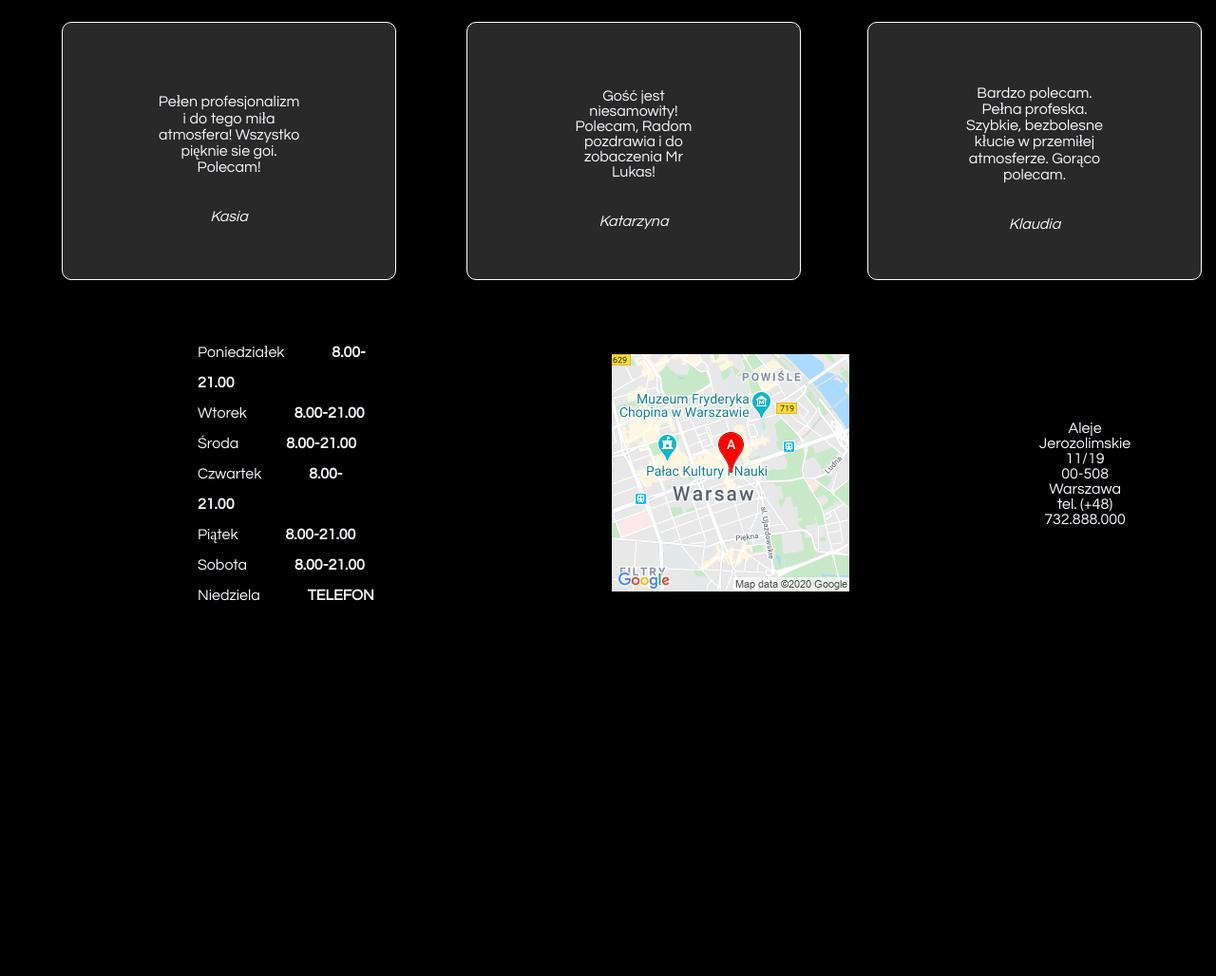
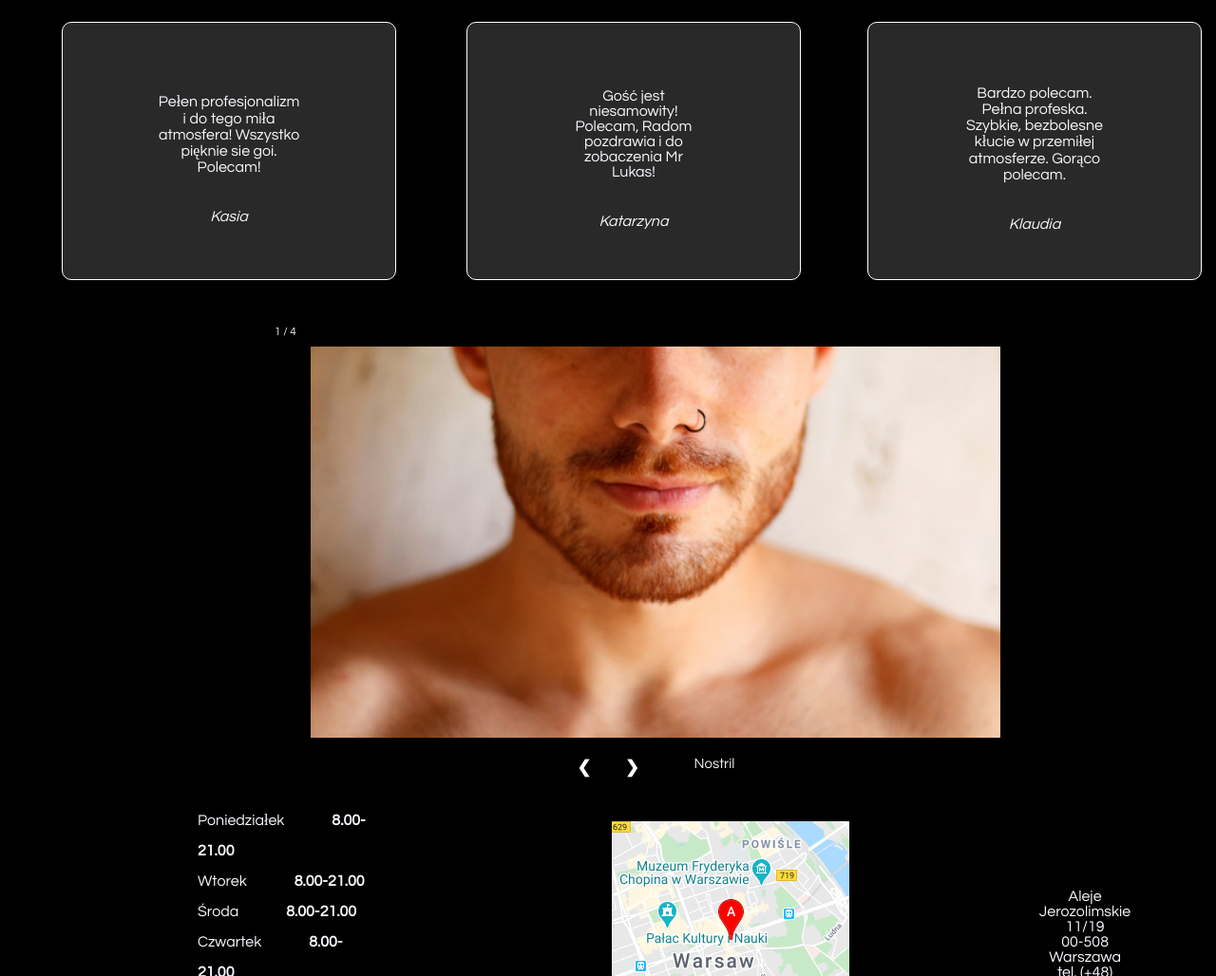
Before and after one commit to amejerowicz/Piercing, a plain HTML site: page index.html in a window 1280 px wide. Shown: the part 782-1810 px from the top of the page at 95% size. Before the commit the page ends 1483 px from the top, so only its background shows below. Drawn offline with Linux system fonts and the light colour scheme.

Commit message:
https://github.com/amejerowicz/Piercing.git

```diff
--- a/index.html
+++ b/index.html
@@ -16,7 +16,7 @@
             </div>
             <div class="buttons">
                 <a href="#main" class="main">Główna</a>
-                <a class="gallery">Galeria</a>
+                <a href="#gallery" class="gallery">Galeria</a>
                 <a href="#opinions" class="opinion">Opinie</a>
                 <a href="#contact" class="contact">Kontakt</a>
             </div>
@@ -54,6 +54,31 @@
                     </div>
                 </div>
             </div>
+            <div id="gallery" class="gallery">
+                <div class="mySlides fade">
+                  <div class="numbertext">1 / 4</div>
+                  <img src="assets/piercing3.jpg" style="width:100%">
+                  <div class="text">Nostril</div>
+                </div>
+                <div class="mySlides fade">
+                  <div class="numbertext">2 / 4</div>
+                  <img src="assets/piercing1.jpg" style="width:100%">
+                  <div class="text">Helix</div>
+                </div>
+                <div class="mySlides fade">
+                  <div class="numbertext">3 / 4</div>
+                  <img src="assets/piercing4.jpg" style="width:100%">
+                  <div class="text">Septum</div>
+                </div>
+                <div class="mySlides fade">
+                    <div class="numbertext">4 / 4</div>
+                    <img src="assets/piercing5.jpg" style="width:100%">
+                    <div class="text">standard navel</div>
+                  </div>
+                <a class="prev" onclick="plusSlides(-1)">&#10094;</a>
+                <a class="next" onclick="plusSlides(1)">&#10095;</a>
+              </div>
+              <script src="main.js"></script>
             <footer id="contact">
                 <div class="opening-hours">
                     Poniedziałek<b>8.00-21.00</b> </br>
--- /dev/null
+++ b/main.js
@@ -0,0 +1,27 @@
+var slideIndex = 1;
+showSlides(slideIndex);
+
+function plusSlides(n) {
+  showSlides(slideIndex += n);
+}
+
+
+function currentSlide(n) {
+  showSlides(slideIndex = n);
+}
+
+function showSlides(n) {
+  var i;
+  var slides = document.getElementsByClassName("mySlides");
+  var dots = document.getElementsByClassName("dot");
+  if (n > slides.length) {slideIndex = 1}
+  if (n < 1) {slideIndex = slides.length}
+  for (i = 0; i < slides.length; i++) {
+      slides[i].style.display = "none";
+  }
+  for (i = 0; i < dots.length; i++) {
+      dots[i].className = dots[i].className.replace(" active", "");
+  }
+  slides[slideIndex-1].style.display = "block";
+  dots[slideIndex-1].className += " active";
+}
--- a/style.css
+++ b/style.css
@@ -33,7 +33,6 @@ body {
     align-items: center;
     padding-bottom: 50px;
   }
-
   .buttons > a {
     background-color: transparent;
     border: 1px solid #0ff;
@@ -59,7 +58,6 @@ body {
   }
   .container {
     display: inline-block;
-
   }
   .card {
     width: 100%;
@@ -112,6 +110,65 @@ body {
     text-align: center;
     font-weight: bold;
   }
+
+.gallery {
+  max-width: 1000px;
+  position: relative;
+  margin: auto;
+}
+
+.prev, .next {
+  cursor: pointer;
+  top: 50%;
+  position: relative;
+  width: auto;
+  margin-top: -22px;
+  padding: 16px;
+  color: white;
+  font-weight: bold;
+  font-size: 18px;
+  transition: 0.6s ease;
+  border-radius: 0 3px 3px 0;
+  user-select: none;
+  justify-content: space-around;
+}
+
+.next {
+  right: 0;
+  border-radius: 3px 0 0 3px;
+}
+
+
+.prev:hover, .next:hover {
+  background-color: rgba(0,0,0,0.8);
+}
+
+
+.text {
+  color: #f2f2f2;
+  font-size: 15px;
+  padding: 8px 12px;
+  position: absolute;
+  bottom: 8px;
+  width: 100%;
+  text-align: center;
+}
+
+
+.numbertext {
+  color: #f2f2f2;
+  font-size: 12px;
+  padding: 8px 12px;
+  position: absolute;
+  top: 0;
+}
+
+.fade {
+  -webkit-animation-name: fade;
+  -webkit-animation-duration: 1.5s;
+  animation-name: fade;
+  animation-duration: 1.5s;
+}
   footer {
     display: flex;
     justify-content: space-around;
```
Also changed, not shown: assets/piercing.jpg (added), assets/piercing1.jpg (added), assets/piercing2.jpg (added), assets/piercing3.jpg (added), assets/piercing4.jpg (added), assets/piercing5.jpg (added).
